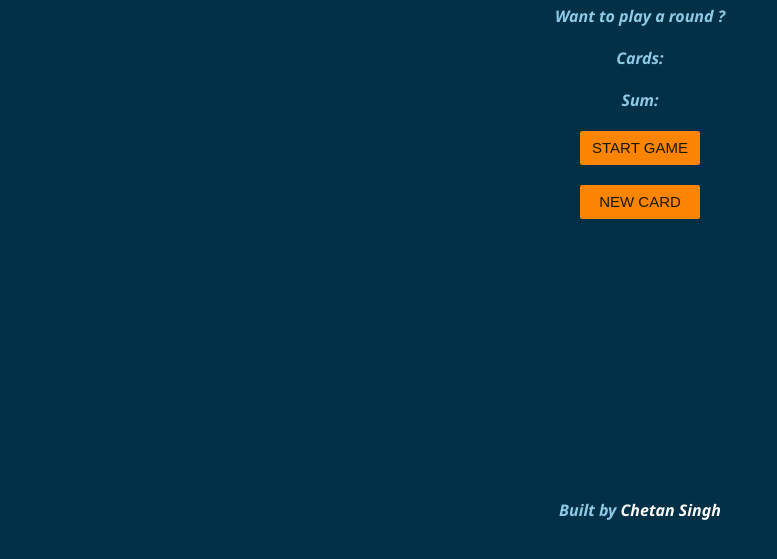
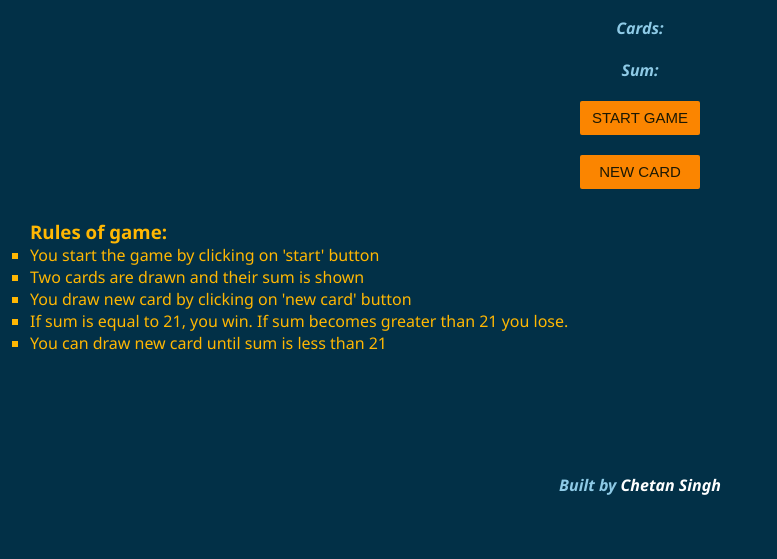
Before and after one commit to chetansingh-2/Scrimba-learning-projects, a plain HTML site: page BlackJack game/index.html in a window 1280 px wide. Shown: the part 157-716 px from the top of the page, without its empty margins (0-777 px from the left). Drawn offline with Linux system fonts and the light colour scheme.

Commit message:
some changes

```diff
--- a/BlackJack game/index.css
+++ b/BlackJack game/index.css
@@ -21,7 +21,7 @@ body{
 
 
 h1{
-    margin-top: 90px;
+    margin-top: 60px;
     margin-bottom: 40px;
     font-family: HarryP;
     /* font-size: 5vw; */
@@ -66,8 +66,18 @@ button:hover{
 nav, a{
     color: white;
     text-decoration: none;
-    margin-top: 35vh;
+    margin-top: 15vh;
 }
 a:hover{
     color: #fb8500 ;
 }
+
+#rules{
+    display: block;
+    text-align: justify;
+    margin: 30px 20px 0px 30px;
+}
+
+ul{
+    list-style: square;
+}
--- a/BlackJack game/index.html
+++ b/BlackJack game/index.html
@@ -25,6 +25,17 @@
     <button onclick="startGame(); playMusic(); "> START GAME</button>
     <button onclick="drawCard(); playMusic(); ">NEW CARD</button>
 
+    <div id="rules">
+    <h3>Rules of game: </h3>
+    <ul>
+        <li>You start the game by clicking on 'start' button</li>
+        <li>Two cards are drawn and their sum is shown</li>
+        <li>You draw new card by clicking on 'new card' button</li>
+        <li>If sum is equal to 21, you win. If sum becomes greater than 21 you lose.</li>
+        <li>You can draw new card until sum is less than 21</li>
+    </ul>
+
+    </div>
 
     <nav>
         <p id="navi">Built by <a href="https://www.linkedin.com/in/kunwar-chetan-singh-0a45391b8/">Chetan Singh</a></p>
```
